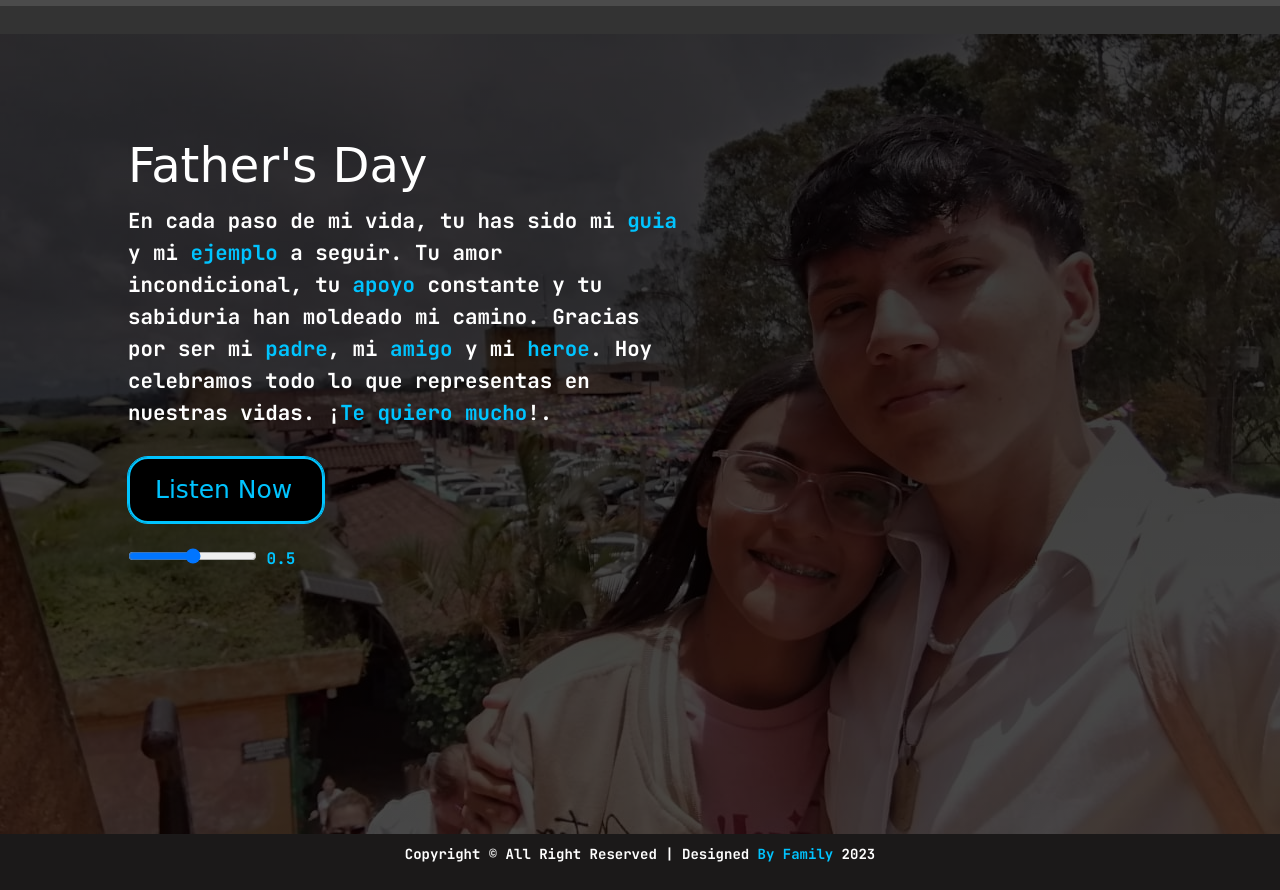
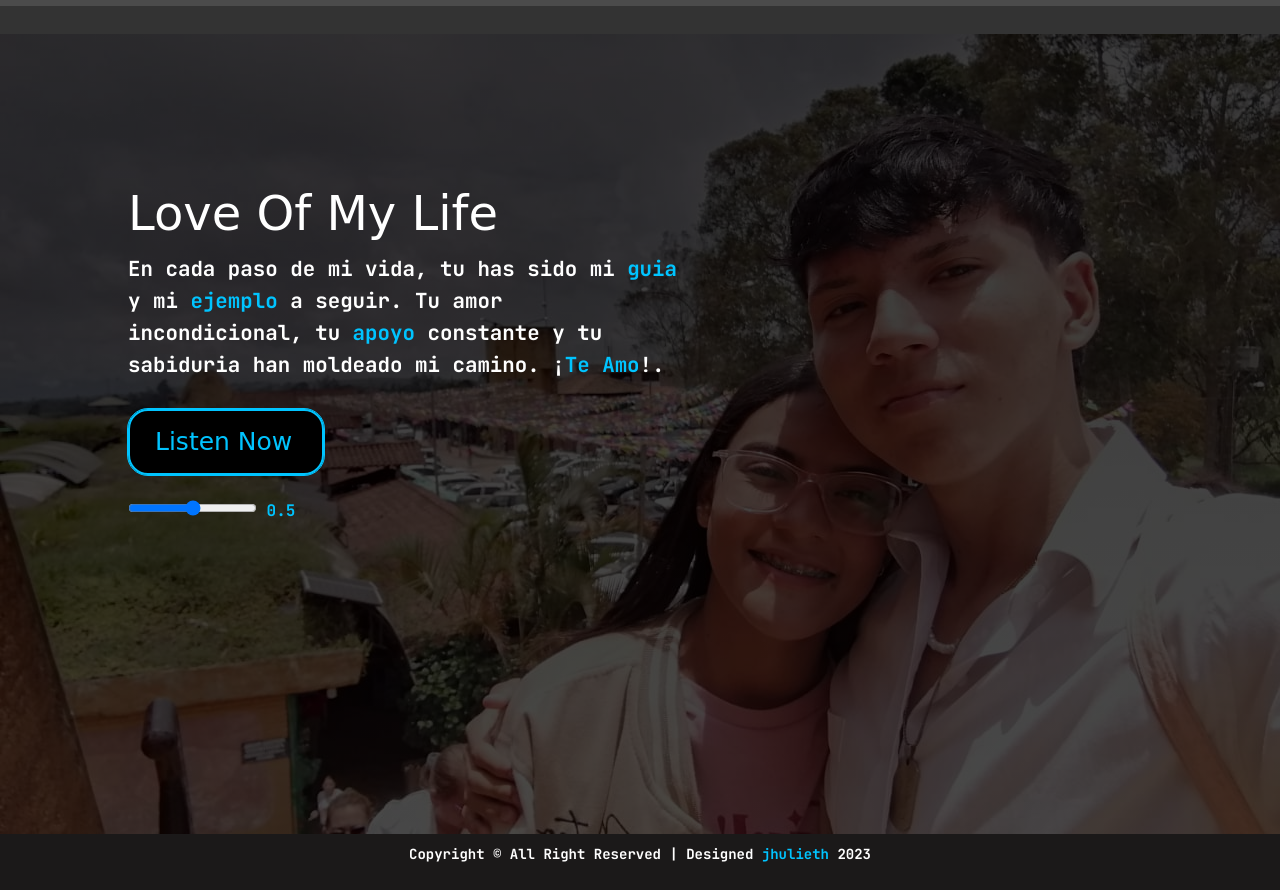
Before and after one commit to DavidVargasDuarte/Amor_De_Mi_Vida, a plain HTML site: page index.html in a window 1280 px wide. Shown: the part 3280-4170 px from the top of the page. Drawn offline with nearby package versions, Linux system fonts and the light colour scheme; some packages are replaced by stand-ins of ours; grey boxes are pictures that could not be loaded; a script that the page names is missing; a web font is replaced by a local one.

Commit message:
Amor De Mi Vida

```diff
--- a/index.html
+++ b/index.html
@@ -158,15 +158,13 @@
     <section id="seccion4">
         <div class="content-wrapper">
             <div class="content-desc">
-                <h1>Father's Day</h1>
+                <h1>Love Of My Life</h1>
                 <p class="p">
                     En cada paso de mi vida, tu has sido mi <span>guia</span>
                     y mi <span>ejemplo</span> a seguir. Tu amor
                     incondicional, tu <span>apoyo</span> constante y tu
                     sabiduria han moldeado mi camino.
-                    Gracias por ser mi <span>padre</span>, mi <span>amigo</span> y mi <span>heroe</span>.
-                    Hoy celebramos todo lo que representas en
-                    nuestras vidas. ¡<span>Te quiero mucho</span>!.
+                    ¡<span>Te Amo</span>!.
                 </p>
 
                 <audio id="reproductor" src="music/Love-of-My-Life.m4a">
@@ -181,7 +179,7 @@
     <!-- <button id="scrollButton" onclick="scrollToTop()">Subir</button> -->
 
     <div class="footer">
-        <p>Copyright &copy; All Right Reserved | Designed <span class="span">By Family</span> 2023
+        <p>Copyright &copy; All Right Reserved | Designed <span class="span">jhulieth</span> 2023
         </p>
     </div>
 
--- a/script.js
+++ b/script.js
@@ -55,7 +55,7 @@ function showAlertAfterTransition(message) {
     const label = document.querySelector('.click');
     label.addEventListener('transitionend', function () {
         Swal.fire({
-            title: '¡Father Day!',
+            title: '¡Amor De Mi Vida!',
             html: '<span style="color: #333;">' + message + '</span>',
             icon: 'success',
             showCloseButton: true,
```
